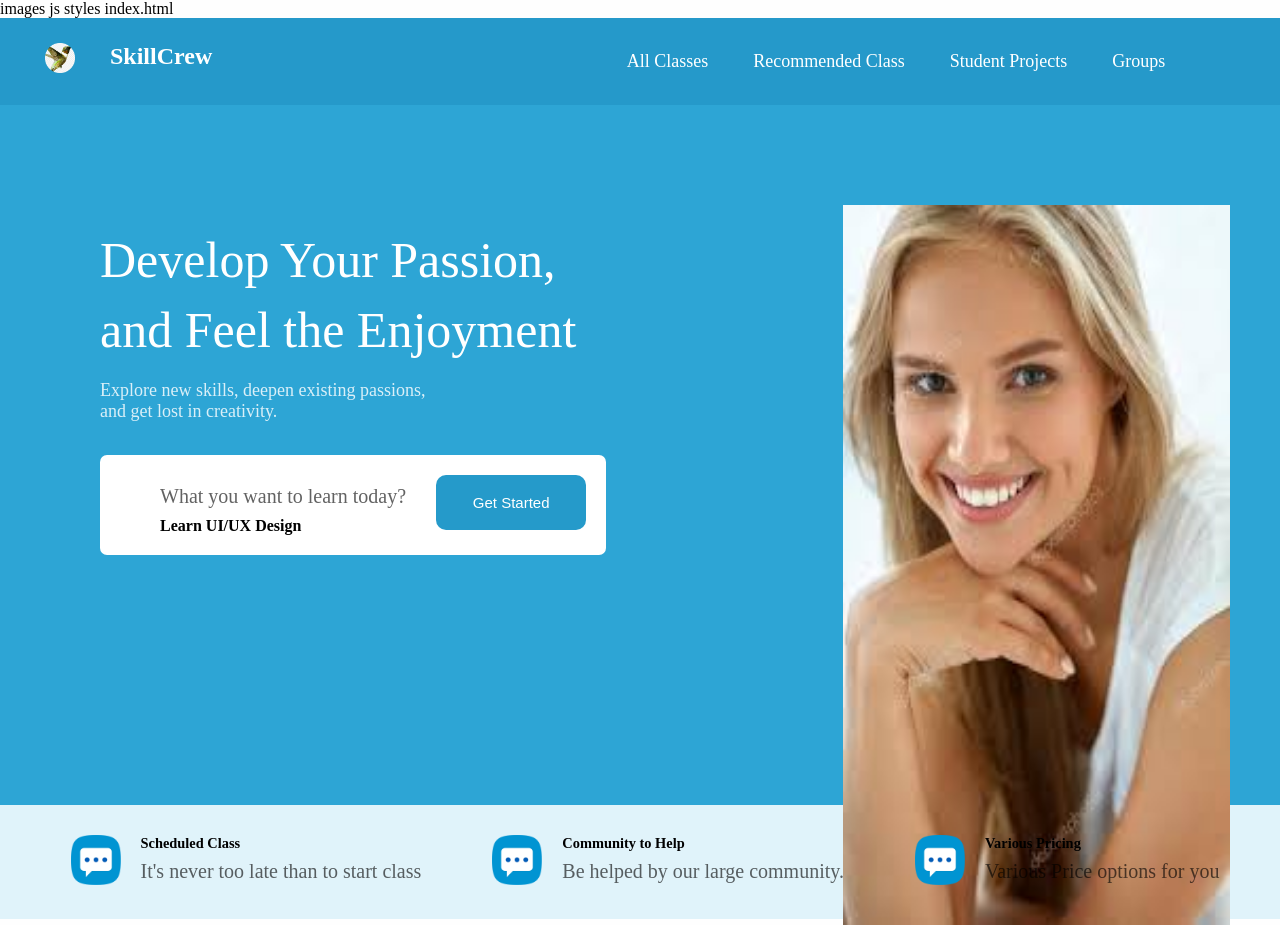
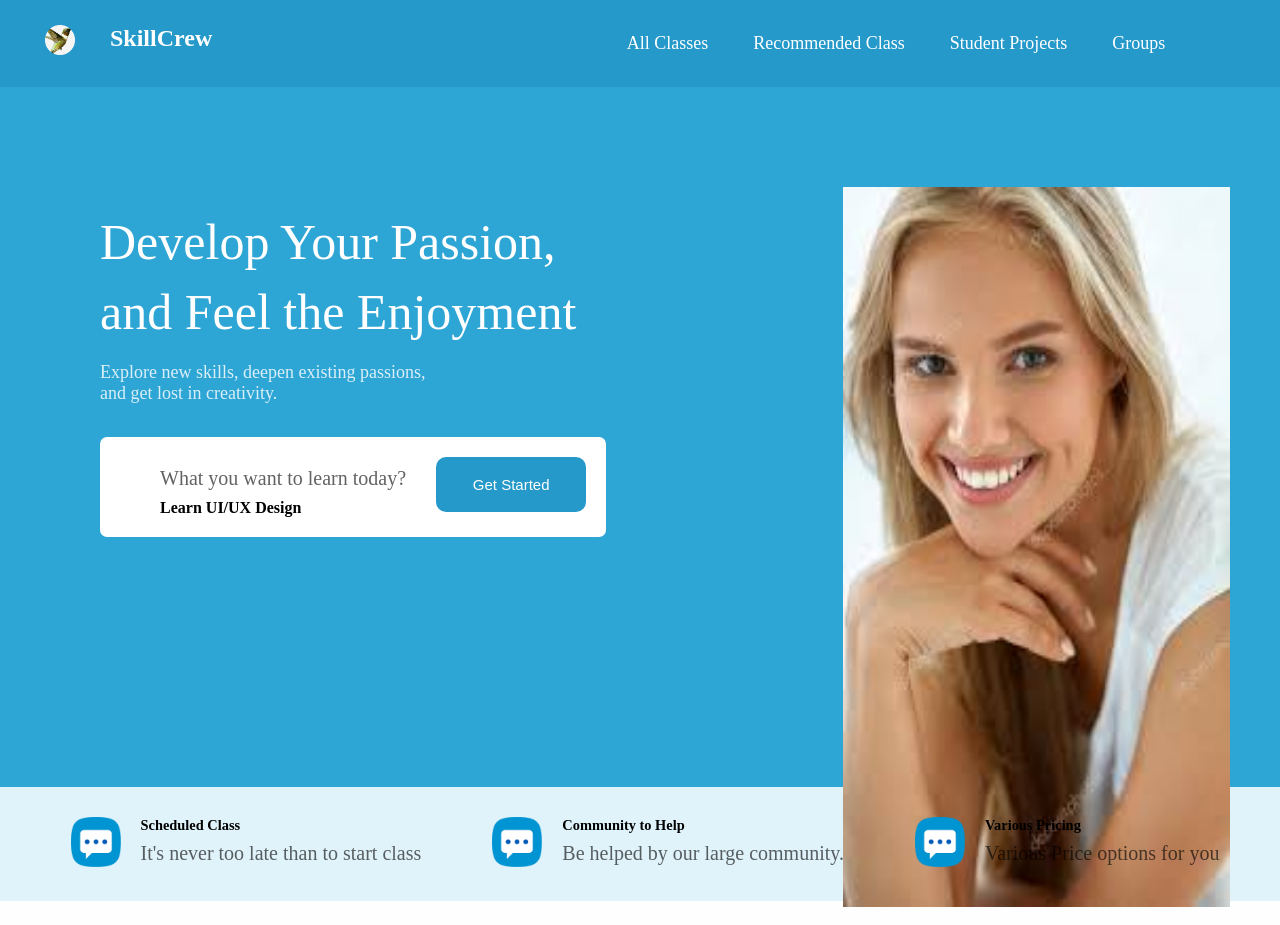
Before and after one commit to shakiroh55/Landing-Page, a plain HTML site: page index.html in a window 1280 px wide. Shown: the top 925 px of the page. Drawn offline with Linux system fonts and the light colour scheme; files whose address does not match are found by name.

Commit message:
new changes

```diff
--- a/index.html
+++ b/index.html
@@ -10,10 +10,7 @@
 <body>
 
   <!-- ===========================Header====================== -->
-  <header>images
-    js
-    styles
-    index.html
+  <header>
     <div class="headerContainer">
         <div class="logoImage">
             <a href="/" style="padding: 5px; margin: 5px 0px 20px 10px;  padding: 5px;position: absolute;">
```
